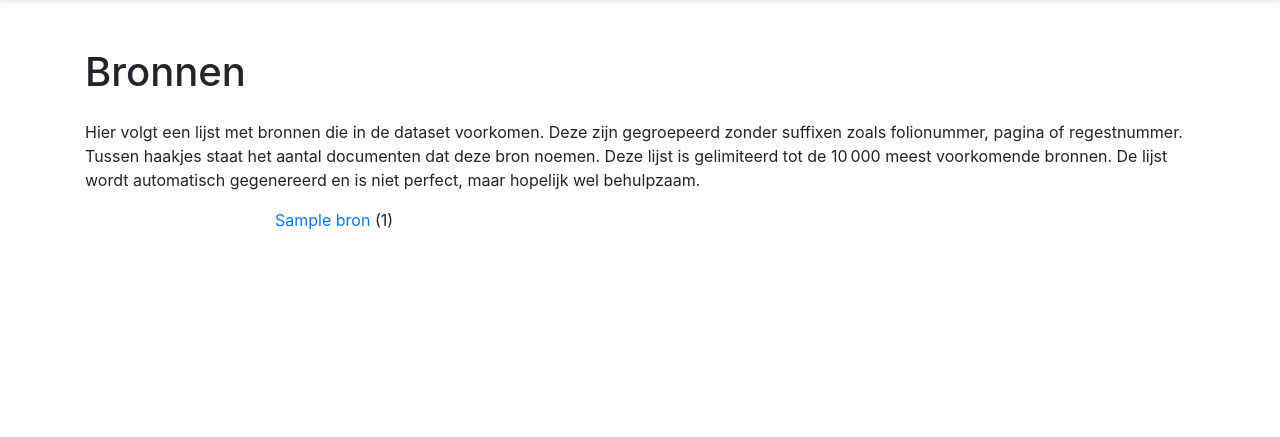
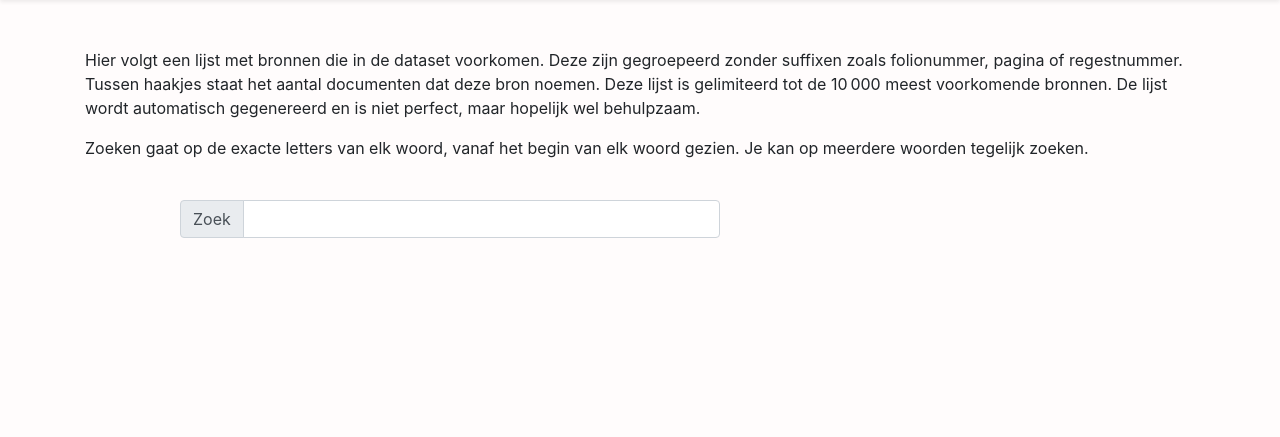
Before and after one commit to collectiegroesbeek/collectiegroesbeek, a Flask app: template collectiegroesbeek/templates/bronnen.html in a window 1280 px wide. Shown: the part 57-494 px from the top of the page. Run offline with Flask 2, Linux system fonts and the light colour scheme; the template is opened without the code that fills it: most values are stand-ins (such as "Sample title", 1, 10 or a date in 2020); data that the repository does not hold is empty; parts of the project's set-up code (start-up, migrations or seed data) failed here and were passed over; some libraries are stand-ins or nearby versions.

Commit message:
update bronnen view

```diff
--- a/collectiegroesbeek/controller.py
+++ b/collectiegroesbeek/controller.py
@@ -14,6 +14,7 @@ from .model import (
     index_name_to_doctype,
     list_index_names,
     NamesNerDoc,
+    BronDoc,
 )
 
 
@@ -269,3 +270,15 @@ def names_ner_search(query: str, page: int, per_page: int) -> tuple[list[str], i
     n_total_docs = s.count()
     result = [doc.name for doc in s]
     return result, n_total_docs
+
+
+def bronnen_search(query: str, page: int, per_page: int) -> tuple[dict[str, int], int]:
+    query_parts = query.split(" ")
+    s = BronDoc.search()
+    s = s.query(Q("bool", must=[Q("prefix", bron_parts=part) for part in query_parts]))
+    s = s.sort("-count")
+    s = s[per_page * (page - 1) : per_page * page]
+    s.execute()
+    n_total_docs = s.count()
+    result = {doc.bron: doc.count for doc in s}
+    return result, n_total_docs
--- a/collectiegroesbeek/routes/views.py
+++ b/collectiegroesbeek/routes/views.py
@@ -16,6 +16,7 @@ from ..controller import (
     format_int,
     get_grouped_bronnen,
     names_ner_search,
+    bronnen_search,
 )
 from ..model import BaseDocument, list_doctypes, index_name_to_doctype
 
@@ -159,10 +160,25 @@ def search_names_ner():
 
 @app.route("/bronnen/")
 def bronnen():
-    grouped_bronnen = get_grouped_bronnen()
-    return flask.render_template(
-        "bronnen.html",
-        grouped_bronnen=grouped_bronnen,
+    query = flask.request.args.get("q", "").lower().strip()
+    page = int(flask.request.args.get("page", 1))
+    return flask.render_template("bronnen.html", query=query, page=page)
+
+
+@app.route("/bronnen/search/", methods=["GET"])
+def search_bronnen():
+    query = flask.request.args.get("q", "").lower().strip()
+    page = int(flask.request.args.get("page", 1))
+    per_page = 200
+    _bronnen, n_total_docs = bronnen_search(query=query, page=page, per_page=per_page)
+    total_pages = (n_total_docs // per_page) + 1
+    return flask.jsonify(
+        {
+            "page": page,
+            "per_page": per_page,
+            "total_pages": total_pages,
+            "bronnen": _bronnen,
+        }
     )
 
 
--- a/collectiegroesbeek/templates/bronnen.html
+++ b/collectiegroesbeek/templates/bronnen.html
@@ -1,35 +1,156 @@
 {% extends "layout.html" %}
 
-{% block title %}Bronnen{% endblock %}
+{% block title %}Bronnenlijst{% endblock %}
 
 
+{% block css %}
+  <style>
+      .name-list {
+          list-style-type: none;
+          padding: 0;
+      }
+  </style>
+{% endblock %}
+
 {% block content %}
-
   <div class="row">
     <div class="col">
-      <h1>Bronnen</h1>
       <p>
         Hier volgt een lijst met bronnen die in de dataset voorkomen. Deze zijn gegroepeerd zonder
-          suffixen zoals folionummer, pagina of regestnummer. Tussen haakjes staat het aantal documenten dat deze
-          bron noemen. Deze lijst is gelimiteerd tot de 10&thinsp;000 meest voorkomende bronnen.
-          De lijst wordt automatisch gegenereerd en is niet perfect, maar hopelijk wel behulpzaam.
+        suffixen zoals folionummer, pagina of regestnummer. Tussen haakjes staat het aantal documenten dat deze
+        bron noemen. Deze lijst is gelimiteerd tot de 10&thinsp;000 meest voorkomende bronnen.
+        De lijst wordt automatisch gegenereerd en is niet perfect, maar hopelijk wel behulpzaam.
+      </p>
+      <p>
+        Zoeken gaat op de exacte letters van elk woord, vanaf het begin van elk woord gezien. Je kan op meerdere
+        woorden tegelijk zoeken.
       </p>
     </div>
   </div>
 
-  <div class="row">
-  <div class="col-md-8 offset-md-2">
+  <div class="row mt-4">
+    <div class="col-md-6 offset-md-1 col-12">
+      <div class="input-group mb-3">
+        <div class="input-group-prepend">
+          <span class="input-group-text" id="search-addon">Zoek</span>
+        </div>
+        <input type="text" class="form-control" id="searchInput"
+               aria-label="Search" aria-describedby="search-addon"
+               value="{{ query }}">
+      </div>
+      <nav>
+        <ul id="pagination" class="pagination mt-3 justify-content-center">
+            <!-- Pagination buttons will be added here -->
+        </ul>
+      </nav>
+    </div>
+  </div>
 
-    <div class="row">
-        <div class="col">
-            {% for bron, count in grouped_bronnen.items() %}
-                <a href="{{ url_for('search') }}?q=bron:&quot;{{ bron }}&quot;"
-                    >{{ bron }}</a> ({{ count }})<br />
-            {% endfor %}
-        </div>
+  <div class="row mt-4">
+    <div class="col-md-6 offset-md-2 col-10 offset-1">
+      <ul id="myList" class="name-list">
+        <!-- Content will be added here -->
+      </ul>
     </div>
-
-  </div>
   </div>
 
 {% endblock %}
+
+
+{% block js %}
+  <script>
+      let debounceTimeout;
+      let currentPage = {{ page }};
+      document.getElementById('searchInput').addEventListener('input', function() {
+          clearTimeout(debounceTimeout);
+          debounceTimeout = setTimeout(function() {
+            currentPage = 1; // Reset to page 1 when a new search is made
+            searchName();
+        }, 300);
+      });
+
+      async function searchName() {
+          let input = document.getElementById('searchInput');
+          let query = input.value;
+          let response = await fetch(`{{ url_for('search_bronnen') }}?q=${query}&page=${currentPage}`);
+          let data = await response.json();
+
+          history.replaceState({} , '', createUrl(query, currentPage));
+
+          let list = document.getElementById('myList');
+          list.innerHTML = ''; // Clear the list
+          console.log(data);
+          for (let bron in data.bronnen) {
+              let li = document.createElement('li');
+              li.innerHTML = `<a href="{{ url_for('search') }}?q=bron:&quot;${bron}&quot;"
+                    >${bron}</a> (${data.bronnen[bron]})<br />`;
+              list.appendChild(li);
+          }
+
+          let pagination = document.getElementById('pagination');
+          pagination.innerHTML = ''; // Clear pagination
+
+          let startPage = Math.max(currentPage - 2, 1);
+          let endPage = Math.min(currentPage + 2, data.total_pages);
+
+          // Add first page button
+          addPageButton(pagination, 1, query);
+          if (startPage > 2) addPageEllipsis(pagination);
+
+          // Add intermediate page buttons
+          for (let i = startPage; i <= endPage; i++) {
+              if (i !== 1 && i !== data.total_pages) addPageButton(pagination, i, query);
+          }
+
+          if (endPage < data.total_pages - 1) addPageEllipsis(pagination);
+          if (data.total_pages > 1) {
+              addPageButton(pagination, data.total_pages, query);
+          }
+      }
+
+      function createUrl(query, page) {
+          let query_params = {};
+          if (query.length > 0) query_params["q"] = query;
+          if (page > 1) query_params["page"] = page;
+          let url = '{{ url_for('bronnen') }}';
+          if (Object.keys(query_params).length > 0) {
+              url += '?' + new URLSearchParams(query_params).toString();
+          }
+          return(url)
+      }
+
+      function addPageButton(pagination, pageNumber, query) {
+          let li = document.createElement('li');
+          li.className = 'page-item';
+          if (pageNumber === currentPage) li.classList.add('active');
+
+          let a = document.createElement('a');
+          a.className = 'page-link';
+          a.textContent = pageNumber;
+          a.href = createUrl(query, pageNumber);
+          a.addEventListener('click', function(e) {
+              e.preventDefault();
+              currentPage = pageNumber;
+              searchName();
+          });
+
+          li.appendChild(a);
+          pagination.appendChild(li);
+      }
+
+      function addPageEllipsis(pagination) {
+          let li = document.createElement('li');
+          li.className = 'page-item disabled';
+
+          let a = document.createElement('a');
+          a.className = 'page-link';
+          a.textContent = '...';
+
+          li.appendChild(a);
+          pagination.appendChild(li);
+      }
+
+      searchName()
+
+  </script>
+{% endblock %}
```
